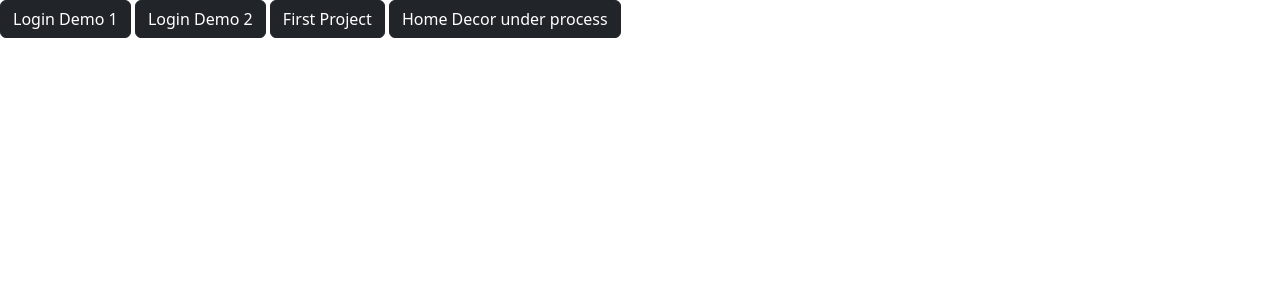
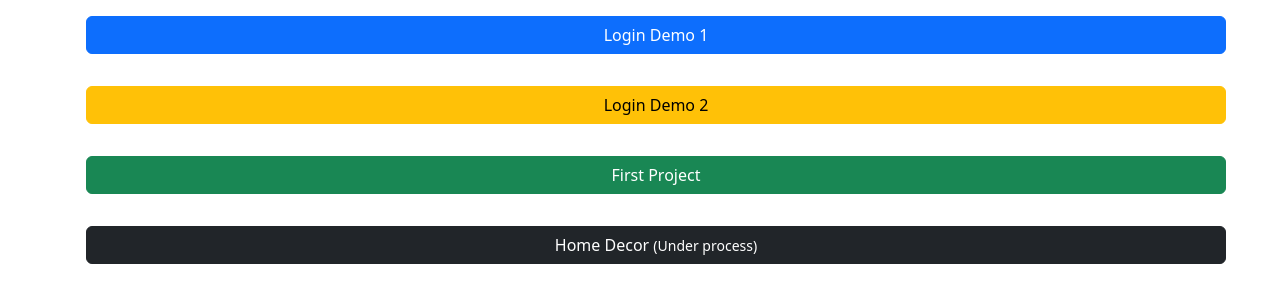
Before and after one commit to suryawanshinavin/projects, a plain HTML site: page index.html in a window 1280 px wide. Drawn offline with nearby package versions, Linux system fonts and the light colour scheme.

Commit message:
Update index.html

```diff
--- a/index.html
+++ b/index.html
@@ -1,17 +1,27 @@
 <!doctype html>
 <html lang="en">
-  <head>
+
+<head>
     <meta charset="utf-8">
     <meta name="viewport" content="width=device-width, initial-scale=1">
     <title>Bootstrap demo</title>
-    <link href="https://cdn.jsdelivr.net/npm/bootstrap@5.2.0/dist/css/bootstrap.min.css" rel="stylesheet" integrity="sha384-gH2yIJqKdNHPEq0n4Mqa/HGKIhSkIHeL5AyhkYV8i59U5AR6csBvApHHNl/vI1Bx" crossorigin="anonymous">
-  </head>
-  <body>
-    <button type="button" class="btn btn-dark">Login Demo 1</button>
-    <button type="button" class="btn btn-dark">Login Demo 2</button>
-<button type="button" class="btn btn-dark">First Project</button>
-    <button type="button" class="btn btn-dark">Home Decor <span>under process</span></button>
+    <link href="https://cdn.jsdelivr.net/npm/bootstrap@5.2.0/dist/css/bootstrap.min.css" rel="stylesheet"
+        integrity="sha384-gH2yIJqKdNHPEq0n4Mqa/HGKIhSkIHeL5AyhkYV8i59U5AR6csBvApHHNl/vI1Bx" crossorigin="anonymous">
+</head>
 
-    <script src="https://cdn.jsdelivr.net/npm/bootstrap@5.2.0/dist/js/bootstrap.bundle.min.js" integrity="sha384-A3rJD856KowSb7dwlZdYEkO39Gagi7vIsF0jrRAoQmDKKtQBHUuLZ9AsSv4jD4Xa" crossorigin="anonymous"></script>
-  </body>
+<body>
+    <div class="container">
+        <div class="row">
+            <a type="button" href="https://suryawanshinavin.github.io/projects/all/1/" class="btn btn-primary m-3">Login Demo 1</a>
+            <a type="button" href="https://suryawanshinavin.github.io/projects/all/2/" class="btn btn-warning m-3">Login Demo 2</a>
+            <a type="button" href="https://suryawanshinavin.github.io/projects/all/3/" class="btn btn-success m-3">First Project</a>
+            <a type="button" href="https://suryawanshinavin.github.io/projects/all/4/" class="btn btn-dark m-3">Home Decor <small>(Under process)</small></a>
+        </div>
+    </div>
+
+    <script src="https://cdn.jsdelivr.net/npm/bootstrap@5.2.0/dist/js/bootstrap.bundle.min.js"
+        integrity="sha384-A3rJD856KowSb7dwlZdYEkO39Gagi7vIsF0jrRAoQmDKKtQBHUuLZ9AsSv4jD4Xa"
+        crossorigin="anonymous"></script>
+</body>
+
 </html>
```
